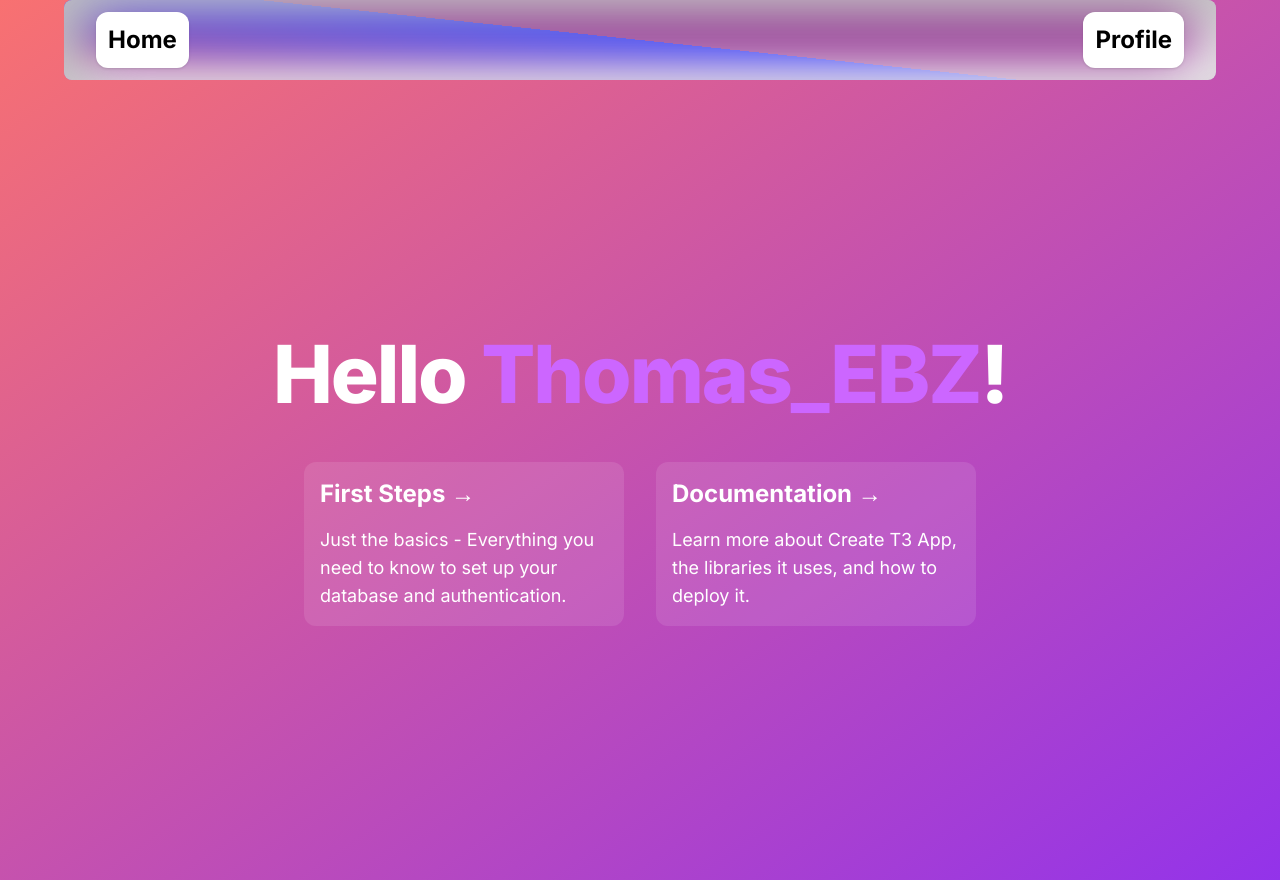
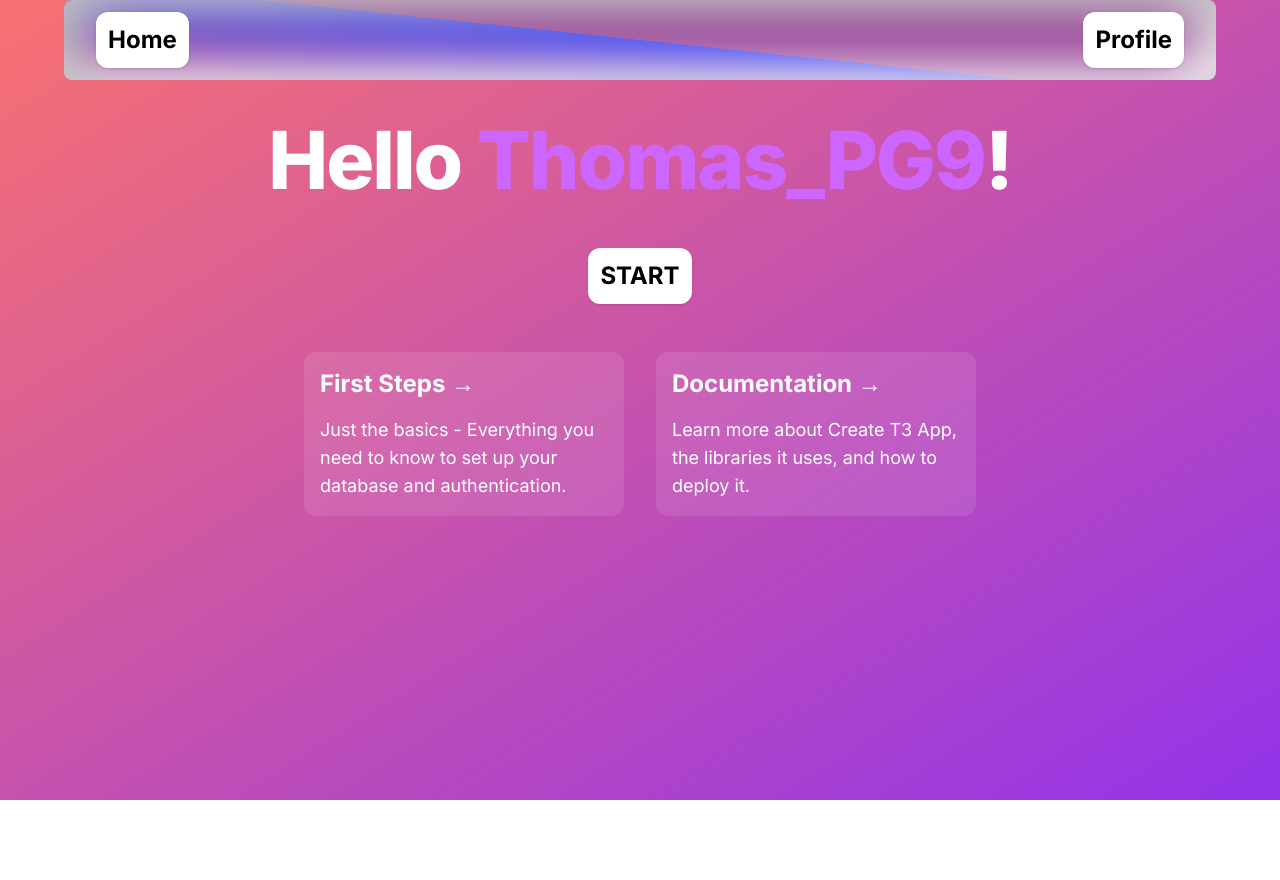
Before and after one commit to Thomega35/SR_HAGAR.IO_FRONT, a Next.js app: page / in a window 1280 px wide. After the commit the page ends 800 px from the top, so only its background shows below. Built offline with nearby package versions, Linux system fonts and the light colour scheme.

Commit message:
State fix

```diff
--- a/next.config.js
+++ b/next.config.js
@@ -5,6 +5,8 @@
 await import("./src/env.js");
 
 /** @type {import("next").NextConfig} */
-const config = {};
+const config = {
+    reactStrictMode: false,
+};
 
 export default config;
--- a/src/app/layout.tsx
+++ b/src/app/layout.tsx
@@ -1,5 +1,3 @@
-"use client";
-
 import "~/styles/globals.css";
 import { NameProvider } from "~/components/name-context";
 
--- a/src/app/page.tsx
+++ b/src/app/page.tsx
@@ -9,14 +9,15 @@ export default function HomePage() {
   const { name } = useName();
 
   return (
-    <div className="bg-gradient-to-br from-red-400 via-yel low-400 to-purple-600">
+    <div className="bg-gradient-to-br min-h-screen from-red-400 via-yel low-400 to-purple-600">
       <main className="max-w-6xl mx-auto h-full w-full">
         <Navbar></Navbar>
-        <div className="flex min-h-screen flex-col items-center justify-center ">
-          <div className="container flex flex-col items-center justify-center gap-12 px-4 py-16 ">
+        <div className="flex  flex-col items-center justify-center ">
+          <div className="container flex flex-col items-center justify-center gap-12 px-4 py-10 ">
             <h1 className="text-5xl font-extrabold tracking-tight text-white sm:text-[5rem]">
               Hello <span className="text-[hsl(280,100%,70%)]">{name}</span>!
             </h1>
+            <button className="text-2xl font-bold bg-white p-3 shadow rounded-xl"> START </button>
             <div className="grid grid-cols-1 gap-4 sm:grid-cols-2 md:gap-8">
               <Link
                 className="flex max-w-xs flex-col gap-4 rounded-xl bg-white/10 p-4 text-white hover:bg-white/20"
--- a/src/app/profile/page.tsx
+++ b/src/app/profile/page.tsx
@@ -14,19 +14,19 @@ export default function HomePage() {
   };
 
   return (
-    <div className="bg-gradient-to-br from-red-400 via-yel low-400 to-purple-600">
+    <div className="bg-gradient-to-br min-h-screen from-red-400 via-yel low-400 to-purple-600">
       <main className="max-w-6xl mx-auto h-full">
         <Navbar></Navbar>
-        <div className="flex min-h-screen flex-col items-center justify-center ">
-          <div className="container flex flex-col items-center justify-center gap-12 px-4 py-16 ">
+        <div className="flex flex-col items-center justify-center ">
+          <div className="container flex flex-col items-center justify-center gap-12 px-4 py-10 ">
             <h1 className="text-5xl font-extrabold tracking-tight text-white sm:text-[5rem]">
-              In game name : <span className="text-[hsl(280,100%,70%)]">{name}</span>
+              Name : <span className="text-[hsl(280,100%,70%)]">{name}</span>
             </h1>
             <div className="grid grid-cols-1 gap-4 sm:grid-cols-1 md:gap-8 justify-center">
               <div>
                 <form className="container flex flex-col items-center justify-center gap-12 " onSubmit={onFormSubmit}>
                   <label>
-                    Enter your name:
+                    Enter your InGame name:
                     <input
                       type="text"
                       value={form_name}
--- a/src/components/name-context.tsx
+++ b/src/components/name-context.tsx
@@ -1,5 +1,5 @@
-"use client";
-import { useState, useContext, createContext } from 'react';
+"use client"; // This is a client component 👈🏽
+import { useState, useContext, useEffect, createContext } from 'react';
 
 const nameContext = createContext<{
     name: string;
@@ -18,8 +18,12 @@ export function NameProvider({
 }: {
     children: React.ReactNode;
 }) {
-    const [name, setName] = useState<string>("Thomas_"+makeid(3));
+    const [name, setName] = useState<string>("");
 
+    useEffect(() => {
+        // Generate random name only on the client side
+        setName("Thomas_" + makeid(3));
+    }, []); // Empty dependency array ensures it runs only on mount
 
     return (
         <nameContext.Provider
```
